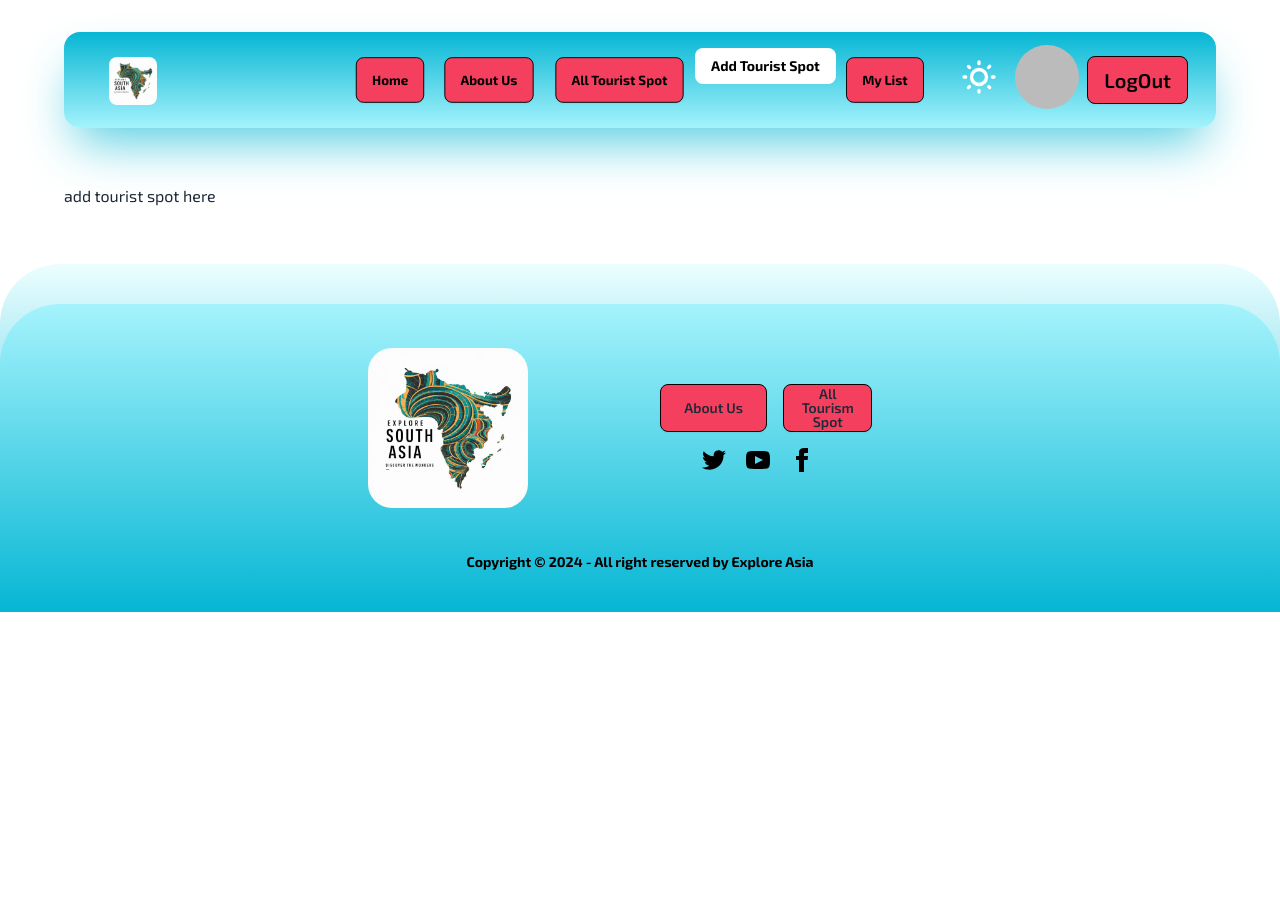
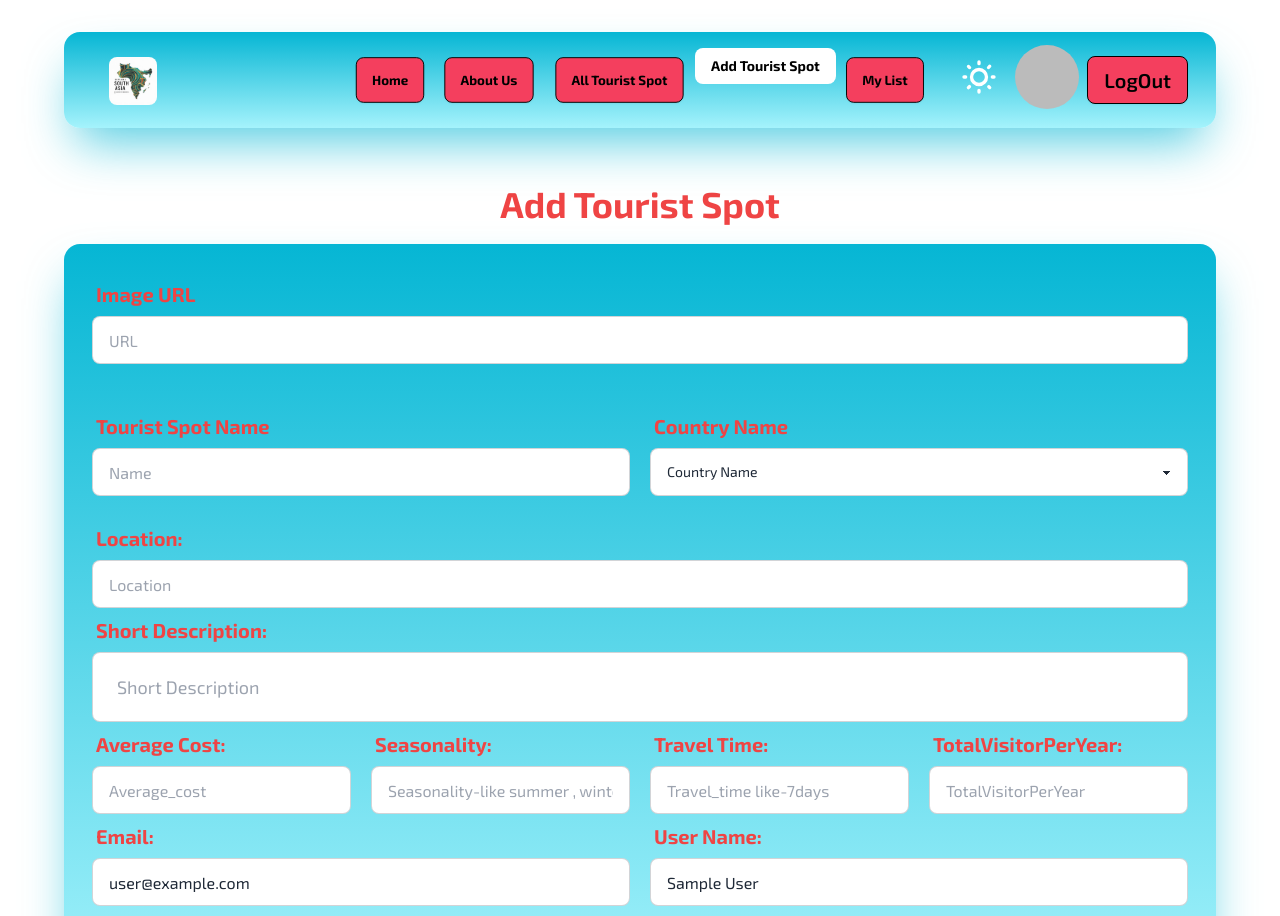
Before and after one commit to NafiulHasan41/Tour-Guide-website-client, a React (Vite) app: page /addTouristSpot in a window 1280 px wide. Shown: the top 916 px of the page. Before the commit the page ends 800 px from the top, so only its background shows below. Built offline with nearby package versions, Linux system fonts and the light colour scheme; no server answers; sample sign-in values are in the browser's storage.

Commit message:
designed the addTouristSpot card:

```diff
--- a/src/AddTouristSpot/AddTouristSpot.jsx
+++ b/src/AddTouristSpot/AddTouristSpot.jsx
@@ -1,11 +1,139 @@
+import { useContext, useState } from "react";
+import { AuthContext } from "../AuthProvider/AuthProvider";
+
+const AddTouristSpot = () => {
+
+    const { user } = useContext(AuthContext);
+  const [country, setCountry] = useState("");
+
+  const handleCountryChange = (value) => {
+    setCountry(value);
+    console.log(country);
+  };
+  return (
+    <div>
+    <h1 className="text-center text-xl md:text-4xl font-bold text-red-500 my-5">Add Tourist Spot</h1>
+
+    <form className=" bg-gradient-to-b from-cyan-500 to-cyan-200 rounded-2xl p-3 md:p-7 shadow-2xl shadow-cyan-500/70">
+        <div >
+            <label className="label">
+                <span className="label-text text-red-500 text-xl font-bold">
+                    Image URL
+                </span>
+            </label>
+            <input type="url" name="url" placeholder="URL" className="input input-bordered w-full" required />
+        </div>
+        <div className=" flex flex-col md:items-end md:flex-row gap-5 my-5">
+            <div className=" flex-1">
+                <label className="label">
+                    <span className="label-text text-red-500 text-xl font-bold">
+                        Tourist Spot Name
+                    </span>
+                </label>
+                <input type="text" name="name" placeholder="Name" className="input input-bordered w-full" required />
+            </div>
+            <div className=" flex-1">
+                <div className=" text-center mt-5">
+                    <label className="label">
+                        <span className="label-text text-red-500 text-xl font-bold">
+                            Country Name
+                        </span>
+                    </label>
+                    <select className="select select-bordered w-full  " required onChange={(event)=>
+                        handleCountryChange(event.target.value)}
+                        >
+                        <option disabled selected>
+                            Country Name
+                        </option>
+                        <option value="bangladesh">Bangladesh</option>
+                        <option value="thailand">Thailand</option>
+                        <option value="indonesia">Indonesia</option>
+                        <option value="malaysia">Malaysia</option>
+                        <option value="vietnam">Vietnam</option>
+                        <option value="cambodia">Cambodia</option>
+                    </select>
+                </div>
+            </div>
+        </div>
+
+        <div>
+        <label className="label">
+                <span className="label-text text-red-500 text-xl font-bold">
+                   Location:
+                </span>
+            </label>
+            <input type="text" name="location" placeholder="Location" className="input input-bordered w-full" required />
+        </div>
+        <div>
+        <label className="label">
+                <span className="label-text text-red-500 text-xl font-bold">
+                    Short Description:
+                </span>
+            </label>
+            <input type="text" name="description" placeholder="Short Description" className="textarea textarea-bordered textarea-lg w-full" required />
+        </div>
+        <div className=" flex flex-col md:flex-row gap-2 md:gap-5">
+            <div className="flex-1">
+            <label className="label">
+                <span className="label-text text-red-500 text-xl font-bold">
+                   Average Cost:
+                </span>
+            </label>
+            <input type="number" name="average_cost" placeholder="Average_cost" className="input input-bordered w-full" required />
+            </div>
+            <div className="flex-1">
+            <label className="label">
+                <span className="label-text text-red-500 text-xl font-bold">
+                   Seasonality:
+                </span>
+            </label>
+            <input type="text" name="seasonality" placeholder="Seasonality-like summer , winter" className="input input-bordered w-full" required />
+            </div>
+            <div className="flex-1">
+            <label className="label">
+                <span className="label-text text-red-500 text-xl font-bold">
+                   Travel Time:
+                </span>
+            </label>
+            <input type="text" name="travel_time" placeholder="Travel_time like-7days" className="input input-bordered w-full" required />
+            </div>
+            <div className="flex-1">
+            <label className="label">
+                <span className="label-text text-red-500 text-xl font-bold">
+                   TotalVisitorPerYear:
+                </span>
+            </label>
+            <input type="number" name="TotalVisitorPerYear" placeholder="TotalVisitorPerYear" className="input input-bordered w-full" required />
+            </div>
 
 
-const AddTouristSpot = () => {
-    return (
-        <div>
-            <h1>add tourist spot here</h1>
+
         </div>
-    );
+
+        <div className="flex flex-col md:flex-row gap-2 md:gap-5">
+            <div className="flex-1">
+            <label className="label">
+                <span className="label-text text-red-500 text-xl font-bold">
+                   Email:
+                </span>
+            </label>
+            <input type="email" name="email" placeholder="Email" className="input input-bordered w-full" defaultValue={user.email} readOnly  />
+            </div>
+            <div className="flex-1">
+            <label className="label">
+                <span className="label-text text-red-500 text-xl font-bold">
+                   User Name:
+                </span>
+            </label>
+            <input type="text" name="userName" placeholder="UserName" className="input input-bordered w-full" defaultValue={user.displayName} readOnly />
+            </div>
+            </div>
+            <div className="my-3">
+            <button className="btn bg-rose-500 border-black w-full ">Submit</button>
+            </div>
+    </form>
+</div>
+  );
 };
 
 export default AddTouristSpot;
```
